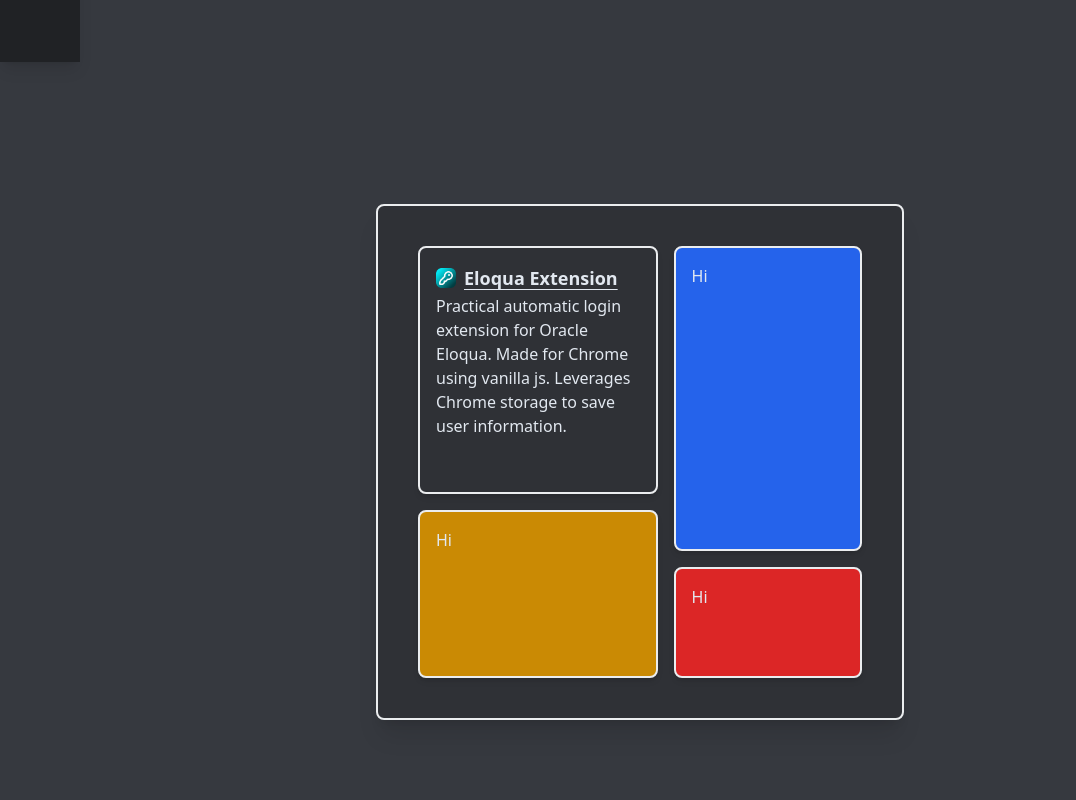
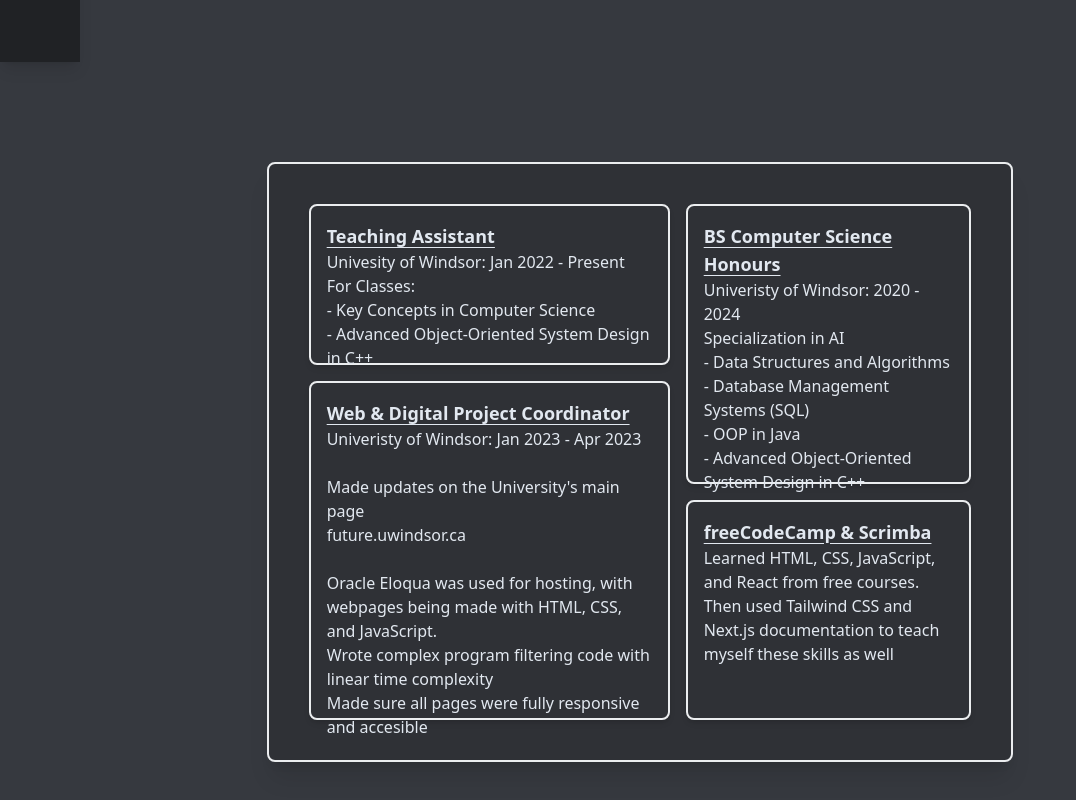
Before and after one commit to NoumanAMalik/NoumanAMalik, a website: page index.html in a window 1280 px wide. Shown: the part 738-1538 px from the top of the page, without its empty margins (0-1076 px from the left). Drawn offline with nearby package versions, Linux system fonts and the light colour scheme.

Commit message:
Completed Experience section

```diff
--- a/index.html
+++ b/index.html
@@ -98,8 +98,7 @@
             class="w-screen h-screen flex items-center justify-center bg-gray-700"
         >
             <div
-                id=""
-                class="border-solid text-slate-200 border-2 p-10 grid grid-rows-9 grid-cols-9 justify-center cursor-default bg-gray-800 rounded-lg shadow-xl w-[33rem] h-[32.25rem] gap-4"
+                class="border-solid text-slate-200 border-2 p-10 grid grid-rows-9 grid-cols-9 auto-rows-fr auto-cols-fr justify-center cursor-default bg-gray-800 rounded-lg shadow-xl gap-4 w-7/12 h-3/4"
             >
                 <div
                     class="col-span-5 row-span-3 border-solid text-slate-200 border-2 rounded-lg shadow-md p-4"
@@ -107,29 +106,69 @@
                     <p
                         class="font-bold underline underline-offset-4 text-lg inline-flex gap-2"
                     >
-                        <img src="./icon-128.png" class="h-5 my-auto" />
-                        <span> Eloqua Extension </span>
+                        Teaching Assistant
+                    </p>
+                    <p>Univesity of Windsor: Jan 2022 - Present</p>
+                    <p>For Classes:</p>
+                    <p>- Key Concepts in Computer Science</p>
+                    <p>- Advanced Object-Oriented System Design in C++</p>
+                </div>
+                <div
+                    class="col-span-4 row-span-5 border-solid text-slate-200 border-2 rounded-lg shadow-md p-4"
+                >
+                    <p
+                        class="font-bold underline underline-offset-4 text-lg inline-flex gap-2"
+                    >
+                        BS Computer Science Honours
+                    </p>
+                    <p>Univeristy of Windsor: 2020 - 2024</p>
+                    <p>Specialization in AI</p>
+                    <p>- Data Structures and Algorithms</p>
+                    <p>- Database Management Systems (SQL)</p>
+                    <p>- OOP in Java</p>
+                    <p>- Advanced Object-Oriented System Design in C++</p>
+                </div>
+                <div
+                    class="col-span-5 row-span-6 border-solid text-slate-200 border-2 rounded-lg shadow-md p-4"
+                >
+                    <p
+                        class="font-bold underline underline-offset-4 text-lg inline-flex gap-2"
+                    >
+                        Web &amp; Digital Project Coordinator
+                    </p>
+                    <p>Univeristy of Windsor: Jan 2023 - Apr 2023</p>
+                    <br />
+                    <p>Made updates on the University's main page</p>
+                    <p>future.uwindsor.ca</p>
+                    <br />
+                    <p>
+                        Oracle Eloqua was used for hosting, with webpages being
+                        made with HTML, CSS, and JavaScript.
                     </p>
                     <p>
-                        Practical automatic login extension for Oracle Eloqua.
-                        Made for Chrome using vanilla js. Leverages Chrome
-                        storage to save user information.
+                        Wrote complex program filtering code with linear time
+                        complexity
+                    </p>
+                    <p>
+                        Made sure all pages were fully responsive and accesible
                     </p>
                 </div>
                 <div
-                    class="bg-blue-600 col-span-4 row-span-5 border-solid text-slate-200 border-2 rounded-lg shadow-md p-4"
+                    class="col-span-4 row-span-4 border-solid text-slate-200 border-2 rounded-lg shadow-md p-4"
                 >
-                    Hi
-                </div>
-                <div
-                    class="bg-yellow-600 col-span-5 row-span-6 border-solid text-slate-200 border-2 rounded-lg shadow-md p-4"
-                >
-                    Hi
-                </div>
-                <div
-                    class="bg-red-600 col-span-4 row-span-4 border-solid text-slate-200 border-2 rounded-lg shadow-md p-4"
-                >
-                    Hi
+                    <p
+                        class="font-bold underline underline-offset-4 text-lg inline-flex gap-2"
+                    >
+                        freeCodeCamp &amp; Scrimba
+                    </p>
+                    <p>
+                        Learned HTML, CSS, JavaScript, and React from free
+                        courses.
+                    </p>
+                    <p>
+                        Then used Tailwind CSS and Next.js documentation to
+                        teach myself these skills as well
+                    </p>
                 </div>
             </div>
         </div>
--- a/tailwind.config.js
+++ b/tailwind.config.js
@@ -1,24 +1,24 @@
-const colors = require('tailwindcss/colors')
+const colors = require("tailwindcss/colors");
 
 module.exports = {
-    content: ['./src/**/*.{js,jsx}', './public/index.html'],
-    darkMode: 'class', // class, 'media' or boolean
+    content: ["./src/**/*.{js,jsx}", "./index.html"],
+    darkMode: "class", // class, 'media' or boolean
     theme: {
         extend: {
             colors: {
                 gray: {
-                    900: '#202225',
-                    800: '#2f3136',
-                    700: '#36393f',
-                    600: '#4f545c',
-                    400: '#d4d7dc',
-                    300: '#e3e5e8',
-                    200: '#ebedef',
-                    100: '#f2f3f5',
+                    900: "#202225",
+                    800: "#2f3136",
+                    700: "#36393f",
+                    600: "#4f545c",
+                    400: "#d4d7dc",
+                    300: "#e3e5e8",
+                    200: "#ebedef",
+                    100: "#f2f3f5",
                 },
             },
             spacing: {
-                88: '22rem',
+                88: "22rem",
             },
         },
     },
```
Also changed, not shown: style.css (+13 -13 lines), dist/output.css.
